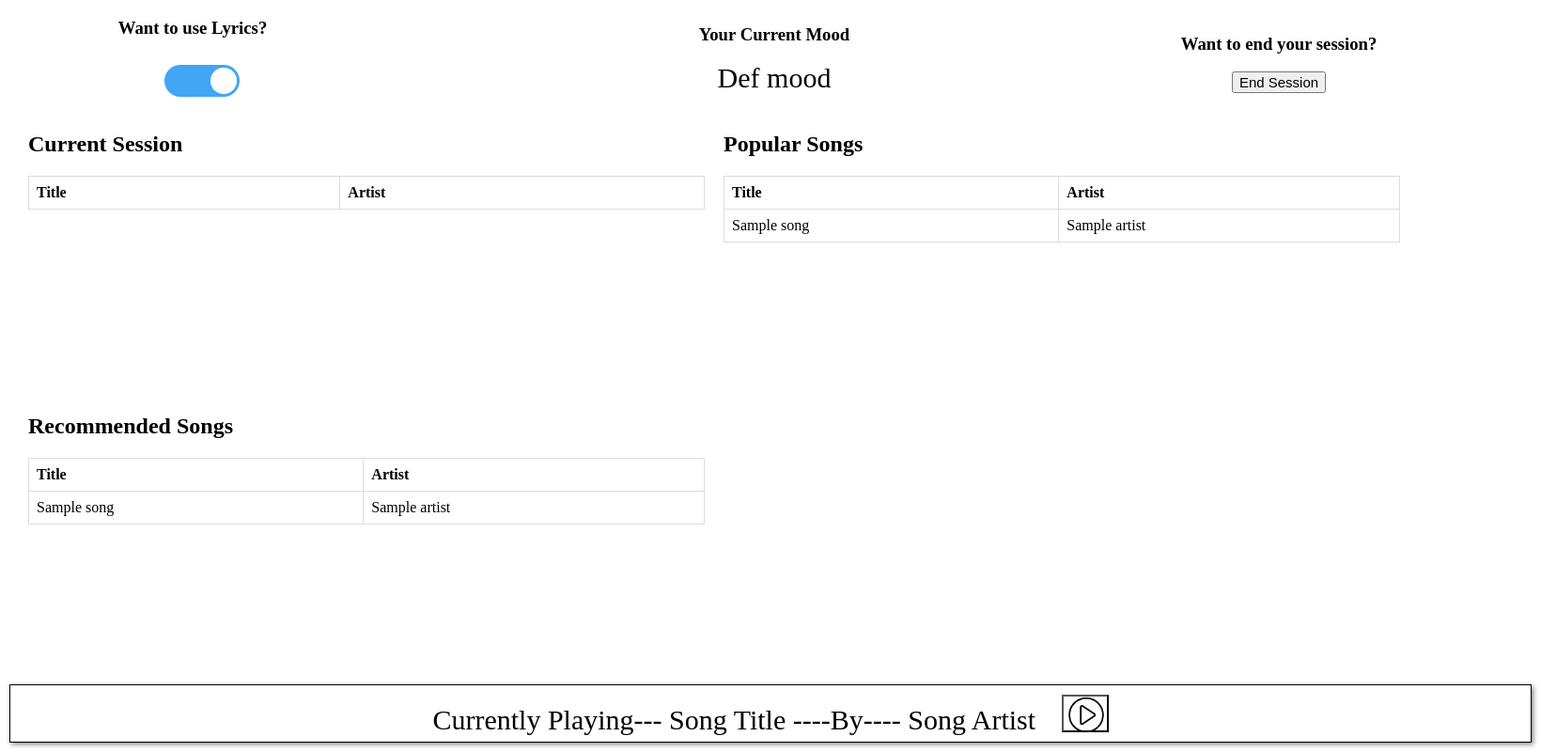
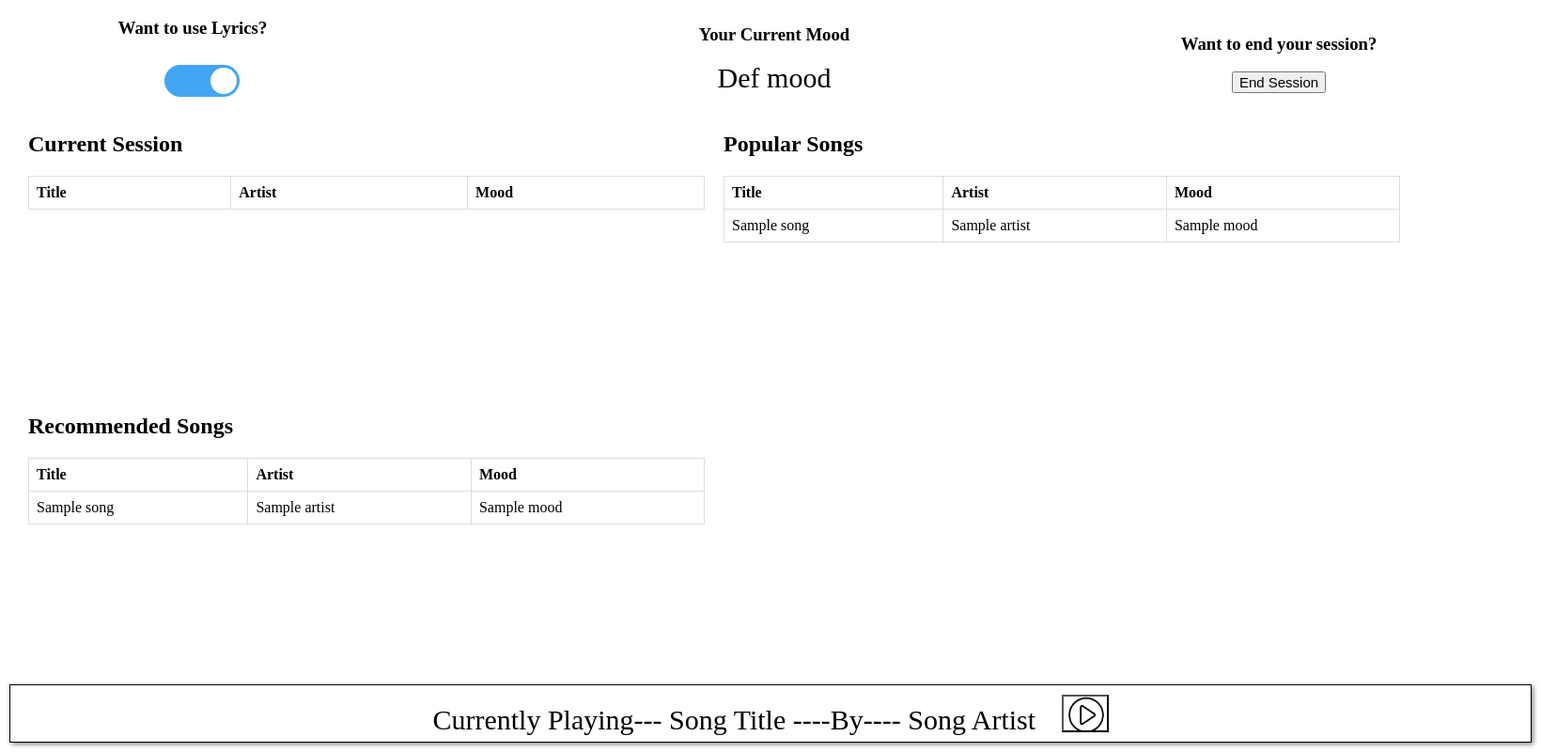
Before and after one commit to tamu-edu-students/tuneinmind, a Flask app: template templates/session.html in a window 1640 px wide. Shown: the whole page at 94% size. Run offline with Flask 3, Linux system fonts and the light colour scheme; the template is opened without the code that fills it: most values are stand-ins (such as "Sample title", 1, 10 or a date in 2020); lists and menus that the app fills with data are empty; parts of the project's set-up code (start-up, migrations or seed data) failed here and were passed over.

Commit message:
Added moods column

```diff
--- a/landingpage.py
+++ b/landingpage.py
@@ -27,7 +27,7 @@ def add_song_to_session():
 @app.route('/get_recommended_songs')
 def get_recommended_songs():
     # Get the current session songs
-    print(webApp.currentSessionSongs)
+    # print(webApp.currentSessionSongs)
     current_session_songs = [int(x) for x in webApp.currentSessionSongs]
     # print("------Current Session Songs------")
     # print(current_session_songs)
@@ -37,13 +37,13 @@ def get_recommended_songs():
     # print("------Recommended Songs------")
     # print(recommended_songs)
     # Convert the recommended songs to a JSON response
-    response = [{'title': song.title, 'artist': song.artist, 'song_id': song.song_id} for song in recommended_songs]
+    response = [{'title': song.title, 'artist': song.artist, 'song_id': song.song_id, 'mood': song.mood} for song in recommended_songs]
     return jsonify(response)
 
 @app.route('/toggle', methods=['POST'])
 def toggle():
     toggle_value = request.form['toggle']
-    print('Toggle value:', toggle_value)
+    # print('Toggle value:', toggle_value)
     if toggle_value == "false": webApp.lyricsToggle = False
     elif toggle_value == "true": webApp.lyricsToggle = True
     return jsonify({'status': 'OK'})
@@ -53,7 +53,7 @@ def get_current_song():
     # Get the current session songs
     current_song = webApp.currentlyPlayedSong
     # Convert the recommended songs to a JSON response
-    response = {'title': current_song.title, 'artist': current_song.artist, 'song_id': current_song.song_id}
+    response = {'title': current_song.title, 'artist': current_song.artist, 'song_id': current_song.song_id, 'mood': current_song.mood}
     return jsonify(response)
 
 @app.route('/current_session_mood')
@@ -66,7 +66,7 @@ def get_current_session_mood():
     current_session_mood = webApp.getCurrentSessionMood()
     # Convert the recommended songs to a JSON response
     response = {'mood': current_session_mood}
-    print("sessionmood:",current_session_mood)
+    # print("sessionmood:",current_session_mood)
     return jsonify(response)
 
 if __name__ == '__main__':
--- a/static/Logic.js
+++ b/static/Logic.js
@@ -5,11 +5,13 @@ $(document).ready(function() {
       var title = $(this).find('td:nth-child(1)').text();
       var artist = $(this).find('td:nth-child(2)').text();
       var song_id = $(this).find('td:nth-child(3)').text();
+      var mood = $(this).find('td:nth-child(4)').text();
       var self = this;
       var data = {
         'title': title,
         'artist': artist,
-        'song_id': song_id
+        'song_id': song_id,
+        'mood': mood
       };
       $.ajax({
         type: "POST",
@@ -19,7 +21,7 @@ $(document).ready(function() {
         success: function(response) {
           if (response.success) {
             var currentSessionTable = $('.current-session-table tbody');
-            var item = '<tr><td>' + title + '</td><td>' + artist + '</td><td style="display:none">' + song_id;
+            var item = '<tr><td>' + title + '</td><td>' + artist + '</td><td style="display:none">' + song_id + '</td><td>' + mood;
             currentSessionTable.prepend(item);
             // remove song from songs table
             $(self).remove();
@@ -34,6 +36,7 @@ $(document).ready(function() {
                 console.log(response)
                   $('#current-song').text(response.title);
                   $('#artist-name').text(response.artist);
+                  $('#song-mood').text(response.mood)
               }
             });
 
@@ -51,7 +54,7 @@ $(document).ready(function() {
                   recommendedSongsTable.empty(); // Clear the table body
                   for (var i = 0; i < response.length; i++) {
                     var song = response[i];
-                    var row = '<tr><td>' + song.title + '</td><td>' + song.artist + '</td><td style="display:none">' + song.song_id;
+                    var row = '<tr><td>' + song.title + '</td><td>' + song.artist + '</td><td style="display:none">' + song.song_id + '</td><td>' + song.mood;
                     console.log("Songs recommended successfully !")
                     // $('.recommended-songs-table tr').click(function() {
                     //     console.log("Clicked on reco song")
--- a/templates/session.html
+++ b/templates/session.html
@@ -251,6 +251,7 @@
             <tr>
               <th>Title</th>
               <th>Artist</th>
+              <th>Mood</th>
             </tr>
           </thead>
           <tbody>
@@ -266,6 +267,7 @@
                 <th>Title</th>
                 <th>Artist</th>
                 <th style="display:none">Song_id</th>
+                <th>Mood</th>
                 </tr>
             </thead>
             <tbody>
@@ -274,6 +276,7 @@
                 <td>{{ song.title }}</td>
                 <td>{{ song.artist }}</td>
                 <td style="display:none">{{ song.song_id }}</td>
+                <td>{{ song.mood }}</td>
                 </tr>
                 {% endfor %}
             </tbody>
@@ -290,6 +293,7 @@
               <th>Title</th>
               <th>Artist</th>
               <th style="display:none">Song_id</th>
+              <th>Mood</th>
             </tr>
           </thead>
           <tbody>
@@ -298,6 +302,7 @@
               <td>{{ song.title }}</td>
               <td>{{ song.artist }}</td>
               <td style="display:none">{{ song.song_id }}</td>
+              <td>{{ song.mood }}</td>
             </tr>
             {% endfor %}
           </tbody>
--- a/webApplication.py
+++ b/webApplication.py
@@ -144,7 +144,7 @@ class webApplication:
         self.currentSessionSongs.append(song_id)
         self.currentlyPlaying = self.currentSessionSongs[len(self.currentSessionSongs)-1]
         self.currentlyPlayedSong = [song for song in self.allSongs if int(song.song_id) == int(self.currentlyPlaying)][0]
-        print('See Here for current session songs', self.currentSessionSongs)
+        # print('See Here for current session songs', self.currentSessionSongs)
         # if len(self.currentSessionSongs) > self.sessionThreshold:
         #     self.generateRecommendations()
 
```
Also changed, not shown: model.py (+4 -3 lines).
